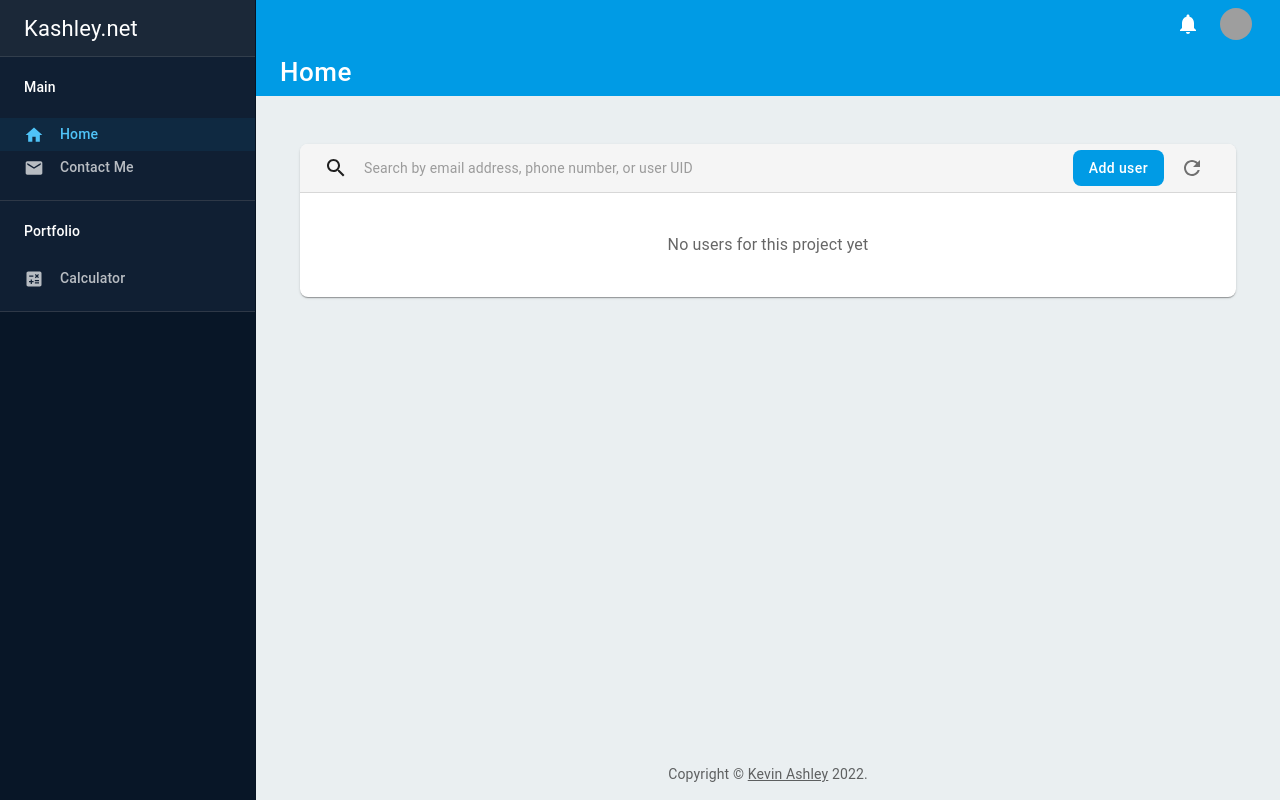
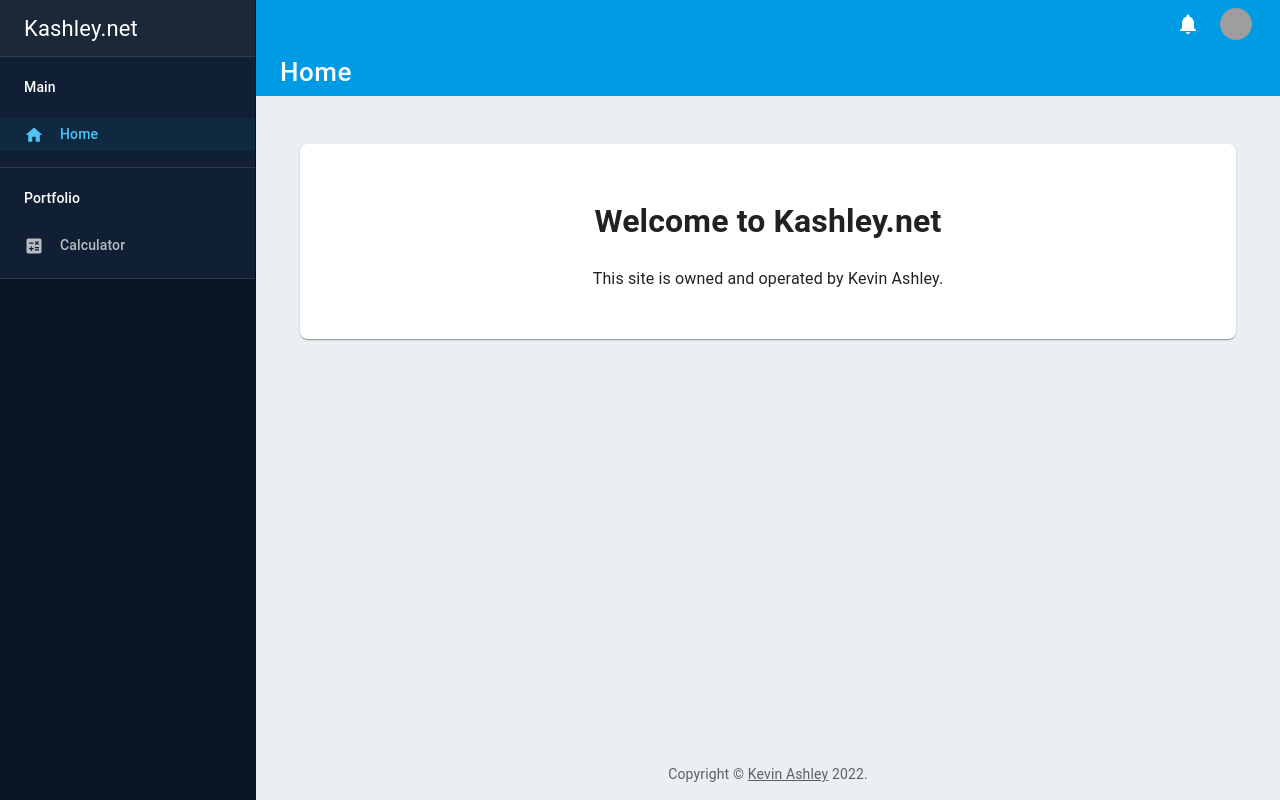
Before and after one commit to KevinAshley/kashley.net, a React (Create React App) app: page / in a window 1280 px wide. Built offline with nearby package versions, Linux system fonts and the light colour scheme; grey boxes are pictures that could not be loaded.

Commit message:
more cleanup

```diff
--- a/src/pages/404.js
+++ b/src/pages/404.js
@@ -13,6 +13,7 @@ const PageNotFound = () => {
                 <meta name="description" content="Error 404: Page Not Found" />
             </Helmet>
             <h1>404</h1>
+            asdfasdf test
         </div>
     );
 };
--- a/src/pages/home.js
+++ b/src/pages/home.js
@@ -3,7 +3,8 @@
 import React from "react";
 import { Helmet } from "react-helmet";
 import { companyName } from "../vars";
-import Content from "../components/content";
+import Paper from "@mui/material/Paper";
+// import Content from "../components/content";
 
 const Home = () => {
     return (
@@ -12,7 +13,18 @@ const Home = () => {
                 <title>Home | {companyName}</title>
                 <meta name="description" content="Home Page" />
             </Helmet>
-            <Content />
+            <Paper
+                sx={{
+                    maxWidth: 936,
+                    margin: "auto",
+                    overflow: "hidden",
+                    padding: "2rem",
+                    textAlign: "center",
+                }}
+            >
+                <h1>Welcome to Kashley.net</h1>
+                <p>This site is owned and operated by Kevin Ashley.</p>
+            </Paper>
         </div>
     );
 };
--- a/src/routes.js
+++ b/src/routes.js
@@ -18,12 +18,12 @@ export const mainRoutes = [
         route: "/",
         icon: HomeIcon,
     },
-    {
-        label: "Contact Me",
-        component: Home,
-        route: "/contact-me/",
-        icon: MailIcon,
-    },
+    // {
+    //     label: "Contact Me",
+    //     component: Home,
+    //     route: "/contact-me/",
+    //     icon: MailIcon,
+    // },
 ];
 
 export const portfolioRoutes = [
```
